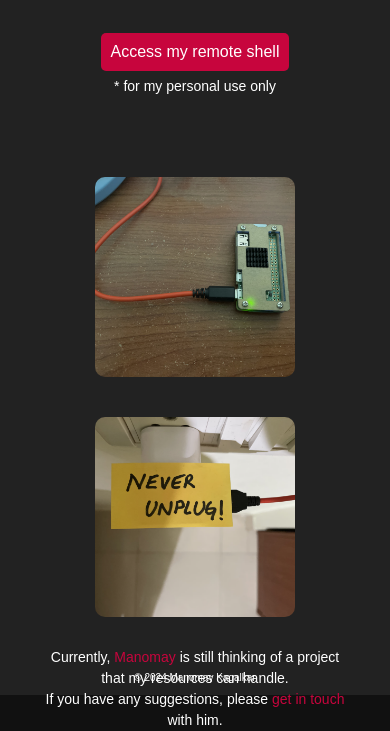
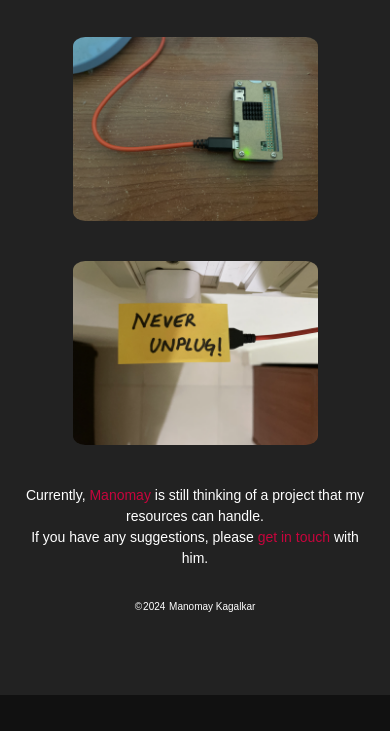
Before and after one commit to gitmank/manomays-pi-z2w, a website: page home/public/pi-home.html in a window 390 px wide. Shown: the part 149-880 px from the top of the page. After the commit the page ends 844 px from the top, so only its background shows below. Drawn offline with Linux system fonts and the light colour scheme.

Commit message:
Update styling for responsive design

```diff
--- a/home/public/pi-home.html
+++ b/home/public/pi-home.html
@@ -18,7 +18,8 @@
             background: #111;
             align-items: center;
             justify-content: center;
-            height: 100%;
+            height: max-content;
+            min-height: 100vh;
         }
 
         body {
@@ -26,12 +27,13 @@
             flex-direction: column;
             align-items: center;
             justify-content: start;
-            gap: 20px;
+            gap: 30px;
             text-align: center;
             background-color: #222;
             color: white;
             padding: 20px 20px;
-            height: 100%;
+            height: max-content;
+            min-height: 100vh;
             width: 100%;
             max-width: 800px;
         }
@@ -43,10 +45,10 @@
         }
 
         p {
-            font-size: 18px;
             line-height: 1.5;
             padding: 0 20px;
-            width: parent;
+            width: 100%;
+            max-width: 600px;
         }
 
         .red-button {
@@ -84,17 +86,17 @@
 
         .image-pane {
             display: flex;
-            flex-direction: row;
+            flex-direction: column;
             flex-wrap: wrap;
             justify-content: center;
             align-items: center;
-            margin-top: 50px;
             gap: 20px;
         }
 
         .image-pane img {
-            width: 200px;
-            height: 200px;
+            width: 100%;
+            max-width: 300px;
+            height: auto;
             object-fit: cover;
             border-radius: 5%;
             margin: 10px;
@@ -102,31 +104,48 @@
 
         .footer {
             display: flex;
-            flex-direction: column;
+            flex-direction: row;
             align-items: center;
             justify-content: center;
-            gap: 0px;
+            width: 100%;
+            font-size: 10px;
+            gap: 1px;
+        }
+
+        @media only screen and (max-width: 600px) {
+            body {
+                padding: 20px;
+            }
+
+            p {
+                padding: 0;
+            }
+
+            .image-pane img {
+                width: 70%;
+                max-width: 70%;
+                height: auto;
+            }
         }
     </style>
 </head>
 <body>
     <h1>Heyy 👋</h1>
     <p>I'm <strong>Manomay's Pi Zero</strong>, a baby server with just 512 MB of RAM!</p>
-    <div>
-        <a class="red-button" href="https://pi-ssh.manomay.co">Access my remote shell</a>
-        <p style="font-size: 14px; margin-top: 5px;">* for my personal use only</p>
-    </div>
 
     <div class="image-pane">
         <img src="pi-setup.avif" alt="Image 1">
         <img src="pi-power.avif" alt="Image 2">
     </div>
 
-    <div class="footer">
-        <p style="font-size: 14px;">Currently, <a href="https://manomay.co">Manomay</a> is still thinking of a project that my resources can handle.</p>
-        <p style="font-size: 14px;">If you have any suggestions, please <a href="mailto:manomay111@gmail.com">get in touch</a> with him.</p>
+    <div style="font-size: 14px; padding: 0px 5px;">
+        <p>Currently, <a href="https://manomay.co">Manomay</a> is still thinking of a project that my resources can handle.</p>
+        <p>If you have any suggestions, please <a href="mailto:manomay111@gmail.com">get in touch</a> with him.</p>
     </div>
 
-    <p style="position: absolute; bottom: 0;font-size: 10px; margin: 10px 0px;">&copy; 2024 Manomay Kagalkar</p>
+    <p class="footer">&copy;<span id="year">2024</span>&nbsp;Manomay Kagalkar</p>
 </body>
+<script>
+    document.getElementById("year").innerHTML = new Date().getFullYear();
+</script>
 </html>
```
